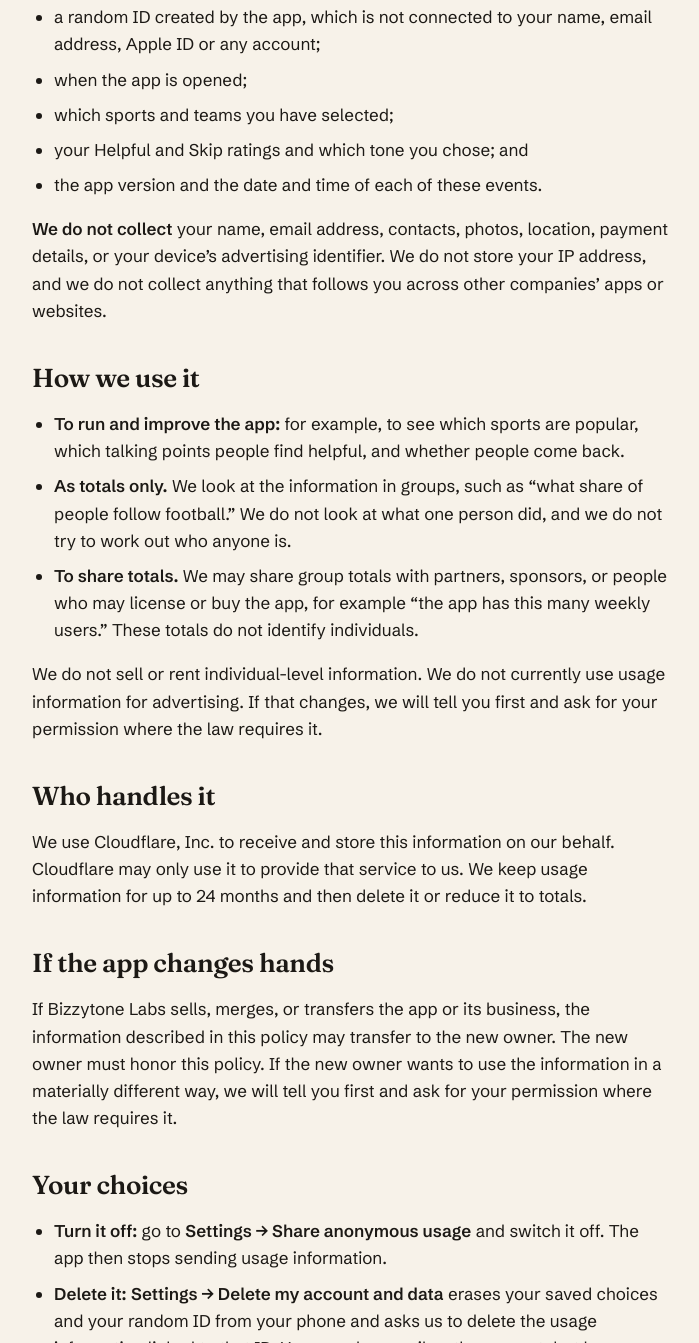
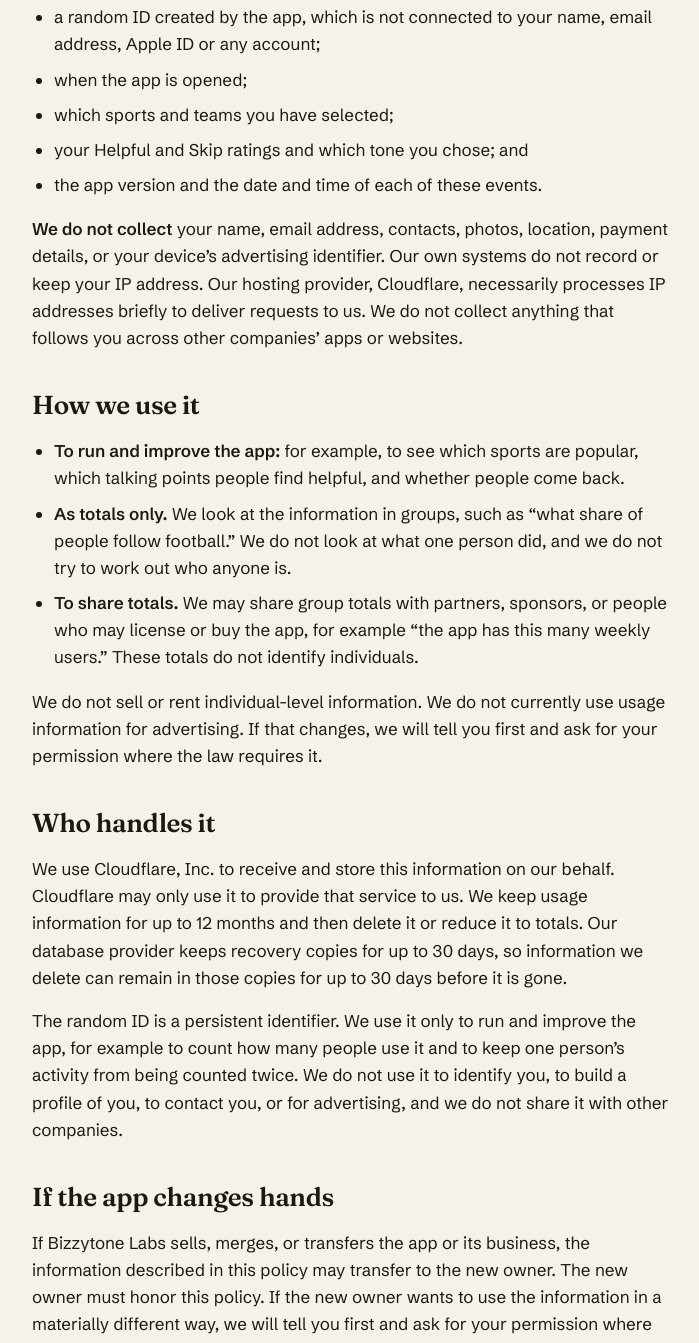
Before and after one commit to bizzytone/bizzytonelabs-site, a plain HTML site: page public/privacy/index.html in a window 1280 px wide. Shown: the part 1278-2621 px from the top of the page, without its empty margins (288-987 px from the left). Drawn offline with Linux system fonts and the light colour scheme.

Commit message:
Privacy draft: accurate IP wording, 12-month retention, 30-day recovery note, persistent-identifier purpose
Co-Authored-By: Claude Sonnet 5.5 <noreply@anthropic.com>
Claude-Session: https://claude.ai/code/session_018UvdxVF2c5yavJkPauRyCs

```diff
--- a/public/privacy/index.html
+++ b/public/privacy/index.html
@@ -53,7 +53,7 @@
     <li>your Helpful and Skip ratings and which tone you chose; and</li>
     <li>the app version and the date and time of each of these events.</li>
   </ul>
-  <p><strong>We do not collect</strong> your name, email address, contacts, photos, location, payment details, or your device&rsquo;s advertising identifier. We do not store your IP address, and we do not collect anything that follows you across other companies&rsquo; apps or websites.</p>
+  <p><strong>We do not collect</strong> your name, email address, contacts, photos, location, payment details, or your device&rsquo;s advertising identifier. Our own systems do not record or keep your IP address. Our hosting provider, Cloudflare, necessarily processes IP addresses briefly to deliver requests to us. We do not collect anything that follows you across other companies&rsquo; apps or websites.</p>
 
   <h2>How we use it</h2>
   <ul>
@@ -64,7 +64,8 @@
   <p>We do not sell or rent individual-level information. We do not currently use usage information for advertising. If that changes, we will tell you first and ask for your permission where the law requires it.</p>
 
   <h2>Who handles it</h2>
-  <p>We use Cloudflare, Inc. to receive and store this information on our behalf. Cloudflare may only use it to provide that service to us. We keep usage information for up to 24 months and then delete it or reduce it to totals.</p>
+  <p>We use Cloudflare, Inc. to receive and store this information on our behalf. Cloudflare may only use it to provide that service to us. We keep usage information for up to 12 months and then delete it or reduce it to totals. Our database provider keeps recovery copies for up to 30 days, so information we delete can remain in those copies for up to 30 days before it is gone.</p>
+  <p>The random ID is a persistent identifier. We use it only to run and improve the app, for example to count how many people use it and to keep one person&rsquo;s activity from being counted twice. We do not use it to identify you, to build a profile of you, to contact you, or for advertising, and we do not share it with other companies.</p>
 
   <h2>If the app changes hands</h2>
   <p>If Bizzytone Labs sells, merges, or transfers the app or its business, the information described in this policy may transfer to the new owner. The new owner must honor this policy. If the new owner wants to use the information in a materially different way, we will tell you first and ask for your permission where the law requires it.</p>
--- a/worker/index.js
+++ b/worker/index.js
@@ -11,7 +11,7 @@
 //   GET  /api/stats   Authorization: Bearer <STATS_TOKEN>   aggregate totals only
 // A daily cron removes events older than RETENTION_MONTHS.
 
-const RETENTION_MONTHS = 24;
+const RETENTION_MONTHS = 12;
 const MAX_BODY = 8 * 1024;
 const MAX_EVENTS = 10;
 const SPORTS = ['nfl', 'mlb', 'nba', 'nhl'];
```
Also changed, not shown: 2 other files.
